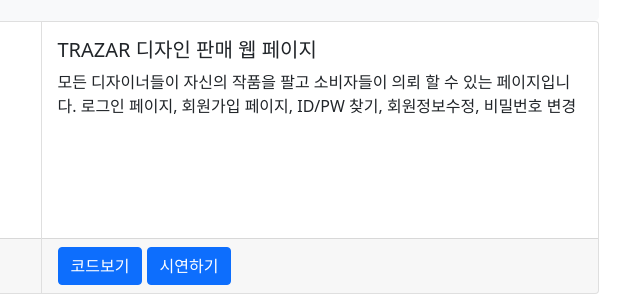
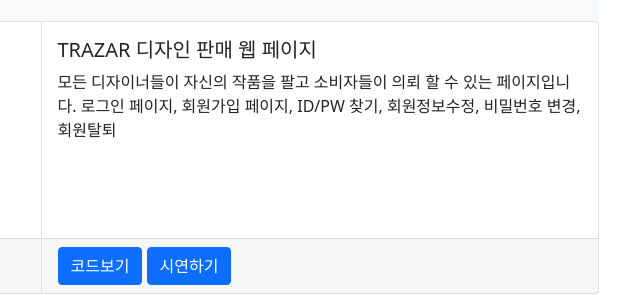
Before and after one commit to hee1won/hee1won.github.io, a plain HTML site: page index.html in a window 1280 px wide. Shown: the part 347-642 px from the top of the page, 599-1239 px from the left. Drawn offline with nearby package versions, Linux system fonts and the light colour scheme.

Commit message:
Update index.html

```diff
--- a/index.html
+++ b/index.html
@@ -72,7 +72,7 @@
                              </h5>
                              <p class="card-text">
                                  모든 디자이너들이 자신의 작품을 팔고 소비자들이 의뢰 할 수 있는 페이지입니다.
-                                 로그인 페이지, 회원가입 페이지, ID/PW 찾기, 회원정보수정, 비밀번호 변경
+                                 로그인 페이지, 회원가입 페이지, ID/PW 찾기, 회원정보수정, 비밀번호 변경, 회원탈퇴
                              </p>
                          </div>
                          <div class="card-footer">
```
